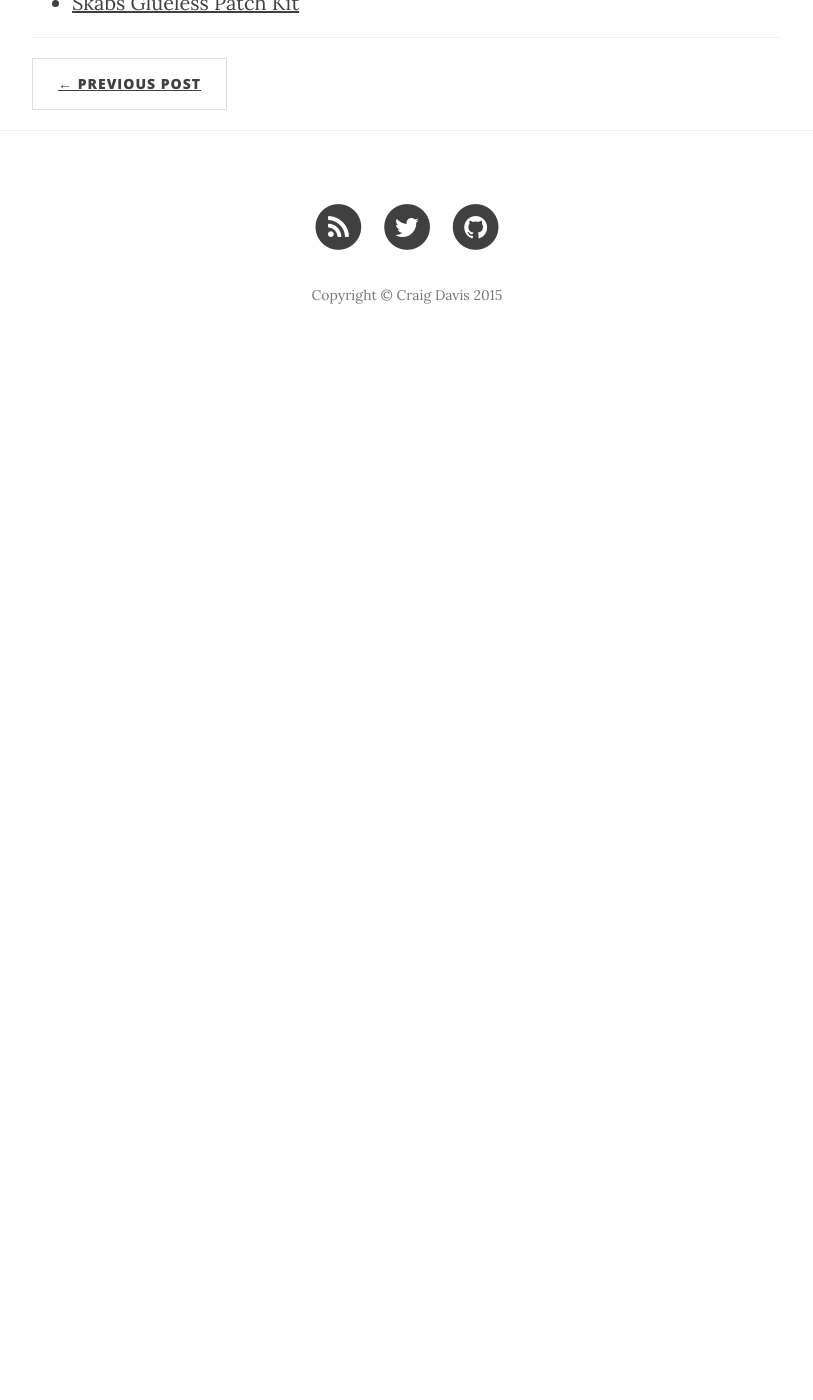
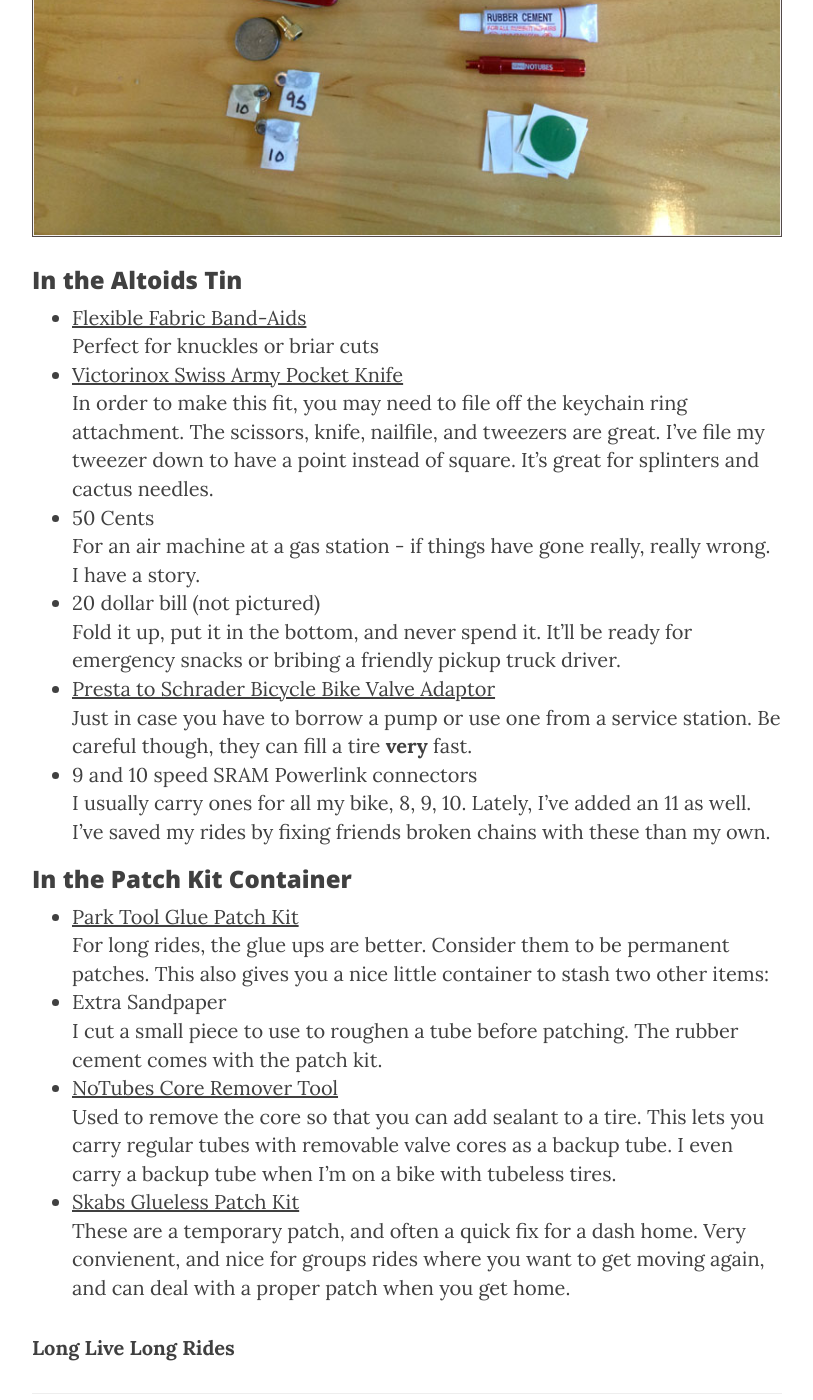
Before and after one commit to craig-davis/craig-davis.github.io, a Jekyll site: the page built from _posts/2015-06-29-rule-31-essential-bike-tool-kit.markdown, in a window 1280 px wide and 1400 px high, scrolled down 3828 px. Shown: the whole window, without its empty margins (233-1046 px from the left). Built offline with Jekyll 4.4.1, drawn with Linux system fonts in a browser that asks for light colours; nearby versions of some CDN libraries; before the commit the page ends 4199 px from its top, so only the background shows below that; some of the changed text lies outside the part shown.

Commit message:
Add descriptions to rule 31 post

```diff
--- a/_posts/2015-06-29-rule-31-essential-bike-tool-kit.markdown
+++ b/_posts/2015-06-29-rule-31-essential-bike-tool-kit.markdown
@@ -29,27 +29,50 @@
 ![Bike Emergency Tools](/img/posts/rule-31/bike-emergency-tools.jpg)
 
 ### The Contents of My Bike Tool Kit
-- [Vaultz Mesh Storage Bags](http://amzn.to/1QZqnTQ)
-- [Crank Brothers Multi-17 Multi-Tool](http://amzn.to/1g2zmmp)
-- [Park Tool Tire Levers](http://amzn.to/1JjWWF2)
-- [Topeak Micro Rocket Pump](http://amzn.to/1GL24i9)
-- [Planet Bike Red Zeppelin CO2 Bike Tire Inflator](http://amzn.to/1JjXz1k)
+- [Vaultz Mesh Storage Bags](http://amzn.to/1QZqnTQ)<br>
+  A lightweight bag with a nice diagonal zipper. These come in a three pack, and you can use the small or the medium one.
+- [Crank Brothers Multi-17 Multi-Tool](http://amzn.to/1g2zmmp)<br>
+  A great little tool with all the essentials. The chain breaker on this one is nice, and the 8mm allen key is great for pedals
+- [Park Tool Tire Levers](http://amzn.to/1JjWWF2)<br>
+  I only carry two of the three pack. Practice and see what you can leave at home. I rubber band these to the pump to keep things organized.
+- [Topeak Micro Rocket Pump](http://amzn.to/1GL24i9)<br>
+  I usually use CO<sub>2</sub> first, but I like to have a backup pump just in case things go really wrong or the second flat happens.
+- [Planet Bike Red Zeppelin CO2 Bike Tire Inflator](http://amzn.to/1JjXz1k)<br>
+  A great little inflator that lets you use a portion of a bottle to top off a tire.
 - [Scotch Electrical Tape](http://amzn.to/1LydGuB)
-- [Stan's Tire Sealant 2oz. Bottle](http://amzn.to/1GL2e9e)
-- [Park Tool Glue Patch Kit ](http://amzn.to/1Jtb55J)
-- Altoids Mini Tin for holding small items
+  Buy the good tape, it's worth it for the durability and strength. Take about half or more of the tape off the roll, and then use a knife to cut the cardboard out of the center of the roll and then flatten it. Remember how MacGyver carried Duct Tape? Like that.
+- [Stan's Tire Sealant 2oz. Bottle](http://amzn.to/1GL2e9e)<br>
+  The secret here is that these bottles are reusable. Don't lose the small sealing insert when you use the bottle and you can refill the bottle when you get home. Stans is good stuff, but I've recently swapped to [Orange Seal](http://amzn.to/1Kpn8AW). So my small Stans Bottles are refilled with it.
+- [Park Tool Glue Patch Kit](http://amzn.to/1Jtb55J)<br>
+  The one in the photo is different, but I generally prefer the Park Tool patch kit. These glue ups take a moment longer to apply but on a long ride are a better bet. You'll see below that I stash some Skabs glueless patches into this container.
+- Altoids Mini Tin for holding small items<br>
+  I have a bunch of these little tins, they are great for holding small items.
 
 ![Bike Tire Patch Kit](/img/posts/rule-31/bike-patch-kit.jpg)
 
 ### In the Altoids Tin
-- [Flexible Fabric Band-Aids](http://amzn.to/1dsKwPu)
-- [Victorinox Swiss Army Pocket Knife](http://amzn.to/1CEATnn)
-- 50 Cents
-- 20 dollar bill (not pictured)
-- [Presta to Schrader Bicycle Bike Valve Adaptor](http://amzn.to/1dsKEOY)
-- 9 and 10 speed SRAM Powerlink connectors
+- [Flexible Fabric Band-Aids](http://amzn.to/1dsKwPu)<br>
+  Perfect for knuckles or briar cuts
+- [Victorinox Swiss Army Pocket Knife](http://amzn.to/1CEATnn)<br>
+  In order to make this fit, you may need to file off the keychain ring attachment. The scissors, knife, nailfile, and tweezers are great. I've file my tweezer down to have a point instead of square. It's great for splinters and cactus needles.
+- 50 Cents<br>
+  For an air machine at a gas station - if things have gone really, really wrong. I have a story.
+- 20 dollar bill (not pictured)<br>
+  Fold it up, put it in the bottom, and never spend it. It'll be ready for emergency snacks or bribing a friendly pickup truck driver.
+- [Presta to Schrader Bicycle Bike Valve Adaptor](http://amzn.to/1dsKEOY)<br>
+  Just in case you have to borrow a pump or use one from a service station. Be careful though, they can fill a tire **very** fast.
+- 9 and 10 speed SRAM Powerlink connectors<br>
+  I usually carry ones for all my bike, 8, 9, 10. Lately, I've added an 11 as well. I've saved my rides by fixing friends broken chains with these than my own.
 
 ### In the Patch Kit Container
-- [Park Tool Glue Patch Kit ](http://amzn.to/1Jtb55J)
-- [NoTubes Core Remover Tool](http://amzn.to/1QZskQ8)
-- [Skabs Glueless Patch Kit](http://amzn.to/1GL33yP)
+- [Park Tool Glue Patch Kit](http://amzn.to/1Jtb55J)<br>
+  For long rides, the glue ups are better. Consider them to be permanent patches. This also gives you a nice little container to stash two other items:
+- Extra Sandpaper<br>
+  I cut a small piece to use to roughen a tube before patching. The rubber cement comes with the patch kit.
+- [NoTubes Core Remover Tool](http://amzn.to/1QZskQ8)<br>
+  Used to remove the core so that you can add sealant to a tire. This lets you carry regular tubes with removable valve cores as a backup tube. I even carry a backup tube when I'm on a bike with tubeless tires.
+- [Skabs Glueless Patch Kit](http://amzn.to/1GL33yP)<br>
+  These are a temporary patch, and often a quick fix for a dash home. Very convienent, and nice for groups rides where you want to get moving again, and can deal with a proper patch when you get home.
+
+
+**Long Live Long Rides**
```
